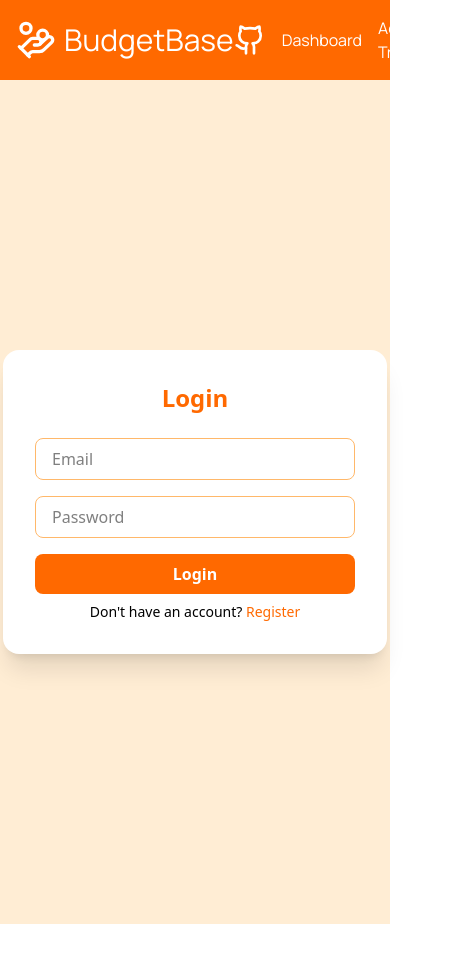
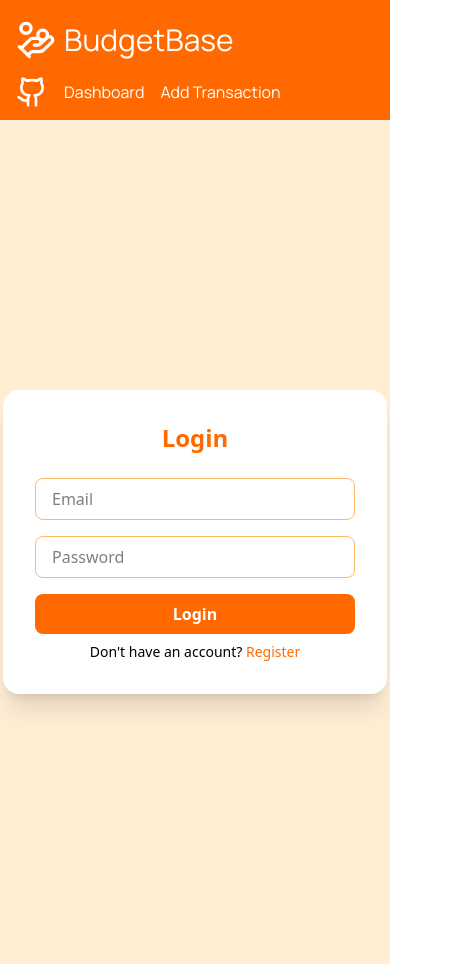
Before and after one commit to Garuna-A/BudgetBase-Frontend, a React (Vite) app: page /login in a window 390 px wide. Shown: the whole page, 466 px wide, since content can reach past the window. Before the commit the page ends 924 px from the top, so only its background shows below. Built offline with nearby package versions, Linux system fonts and the light colour scheme.

Commit message:
UI overflow prevention

```diff
--- a/src/App.css
+++ b/src/App.css
@@ -4,3 +4,6 @@
 @theme{
     --font-display:"Manrope","sans-serif";
 }
+body{
+    overflow-x: hidden;
+}
--- a/src/components/Navbar.jsx
+++ b/src/components/Navbar.jsx
@@ -10,13 +10,13 @@ export default function Navbar(){
         navigate('/login');
     }
     return(
-    <nav className=" bg-orange-500 text-white px-4 py-3 flex justify-between items-center font-display">
+    <nav className="bg-orange-500 text-white px-4 py-3 flex flex-wrap justify-between items-center font-display">
       <h1 className="text-3xl py-2 flex items-center gap-2">
         <HandCoins className="w-10 h-10 text-white" />
         <Link to="/dashboard" className="text-inherit">BudgetBase</Link>
       </h1>
 
-      <div className="flex items-center space-x-4 text-white">
+      <div className="flex flex-wrap items-center gap-4 mt-2 sm:mt-0">
         <a
             href="https://github.com/Garuna-A/Finman-backend"
             target="_blank"
```
